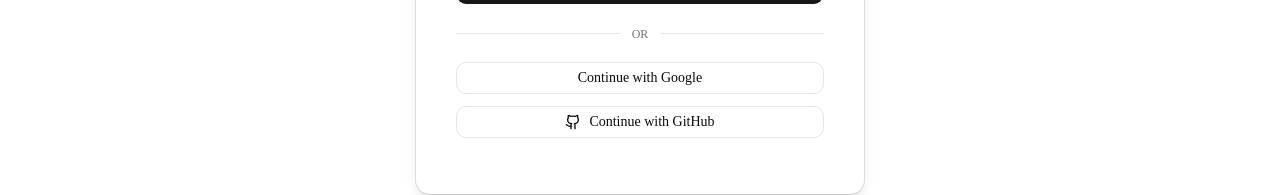
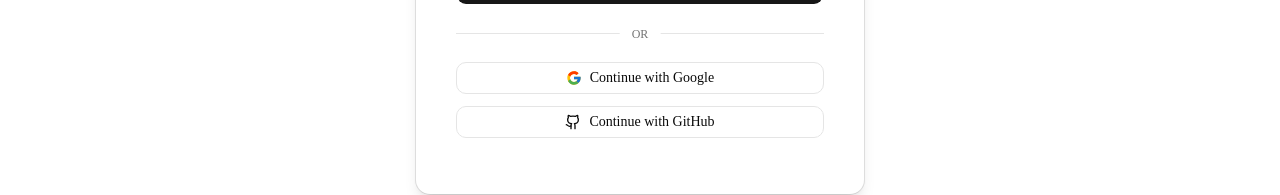
Before and after one commit to sandeepbadeti-17/codecanvas, a Next.js app: page / in a window 1280 px wide. Shown: the part 403-598 px from the top of the page. Built offline with nearby package versions, Linux system fonts and the light colour scheme; no server answers.

Commit message:
fix(ui): update Google icon

```diff
--- a/app/sign/page.tsx
+++ b/app/sign/page.tsx
@@ -8,6 +8,7 @@
 import { Separator } from "@/components/ui/separator";
 import { Label } from "@/components/ui/label";
 import { Github, Mail, ArrowRight, CheckCircle2, Loader2 } from "lucide-react";
+import { FcGoogle } from "react-icons/fc";
 
 export default function Home() {
   const [email, setEmail] = useState("");
@@ -112,7 +113,9 @@
                           Connecting...
                         </>
                       ) : (
-                        "Continue with Google"
+                        <>
+                          <FcGoogle size={16} />Continue with Google
+                        </>
                       )}
                     </Button>
 
--- a/package.json
+++ b/package.json
@@ -25,6 +25,7 @@
     "radix-ui": "^1.4.3",
     "react": "19.2.3",
     "react-dom": "19.2.3",
+    "react-icons": "^5.6.0",
     "shadcn": "^4.1.0",
     "tailwind-merge": "^3.5.0",
     "tw-animate-css": "^1.4.0"
```
Also changed, not shown: 1 other file (tests, documents, lock files or other folders).
